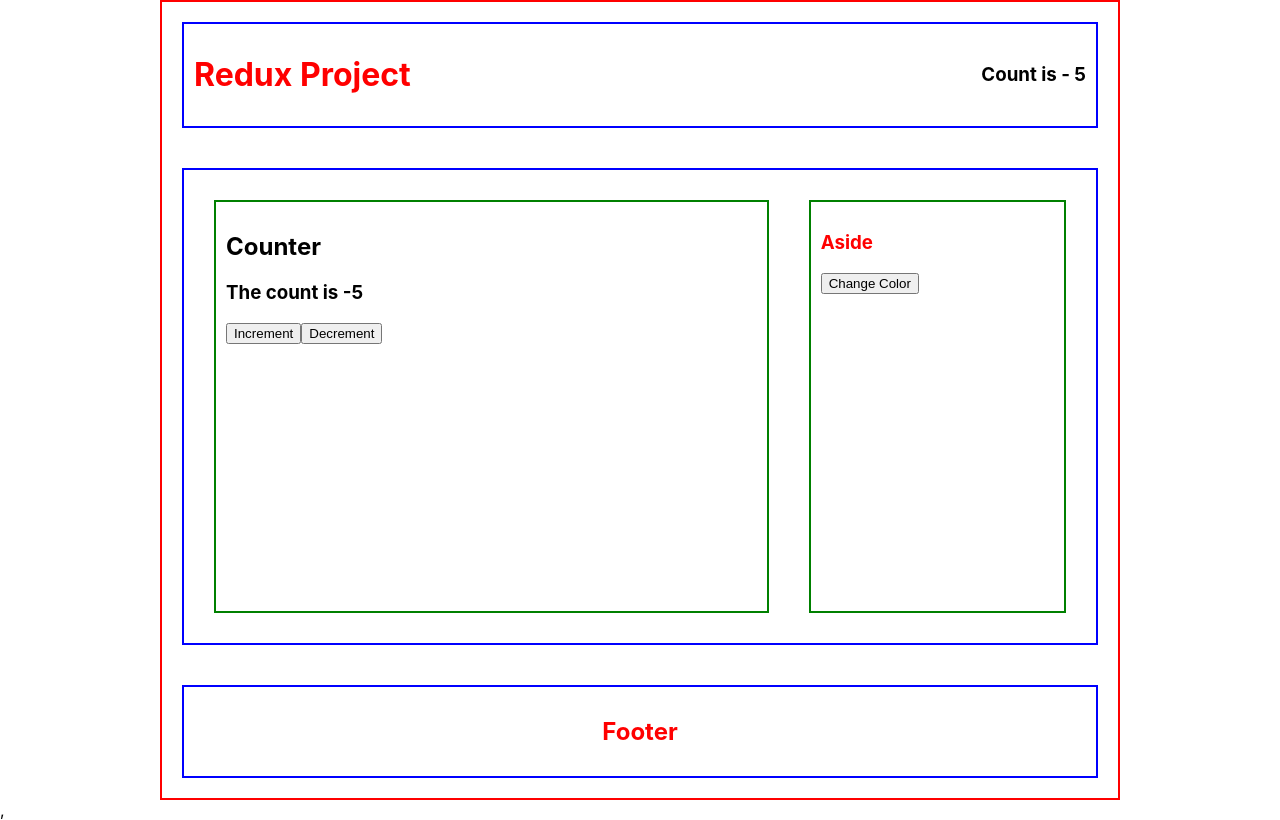
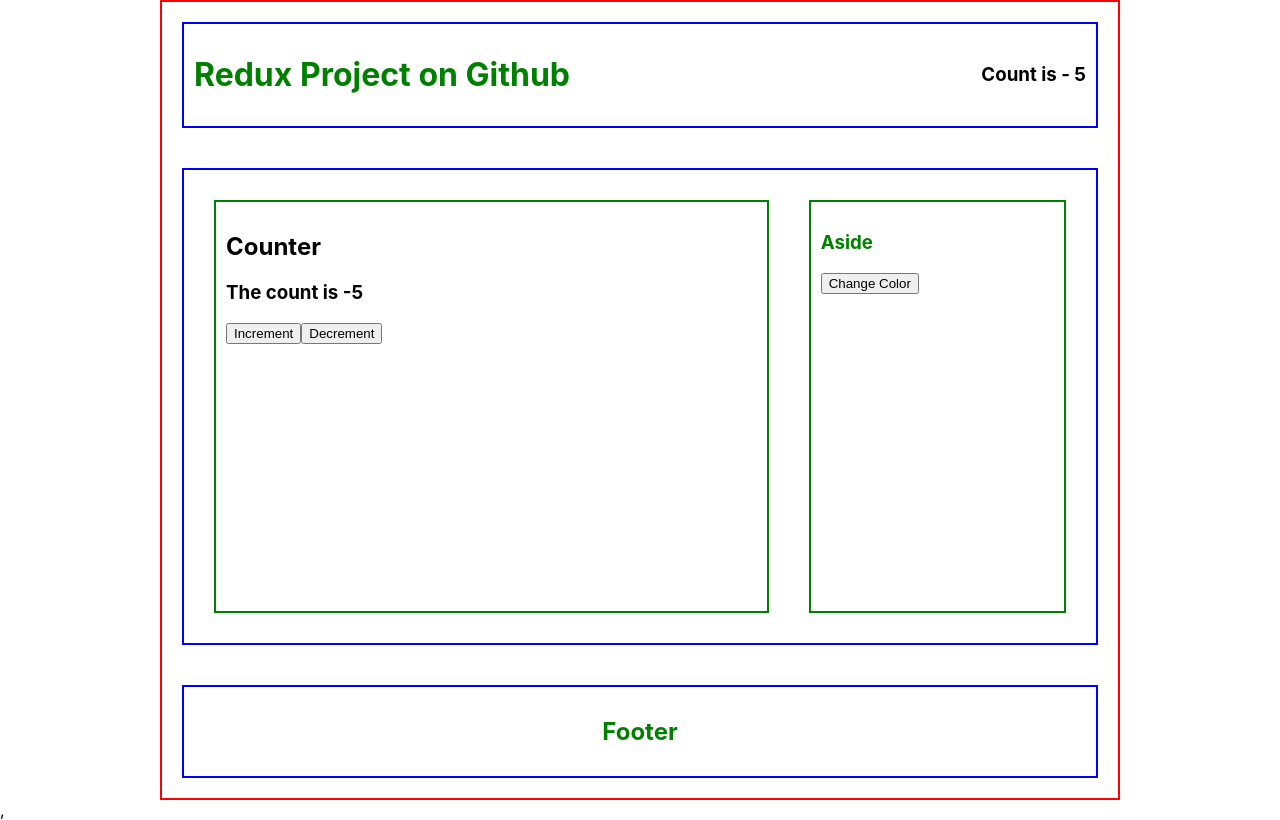
Before and after one commit to Jinujohn21/redux, a React (Create React App) app: page / in a window 1280 px wide. Built offline with nearby package versions, Linux system fonts and the light colour scheme.

Commit message:
Change deafult color in colorslice and update header title

```diff
--- a/src/Redux/color/colorSlice.js
+++ b/src/Redux/color/colorSlice.js
@@ -2,7 +2,7 @@
 export const colorSlice = createSlice({
   name: 'color',
   initialState: {
-    value: 'red',
+    value: 'green',
   },
   reducers: {
     change_color: (state, action) => {
--- a/src/components/Header.js
+++ b/src/components/Header.js
@@ -5,7 +5,7 @@
   const count = useSelector((state) => state.count.value)
   return (
     <div className='header'>
-      <h1 style={{ color }}> Redux Project</h1>
+      <h1 style={{ color }}> Redux Project on Github</h1>
       <h3>Count is - {count}</h3>
     </div>
   )
```
